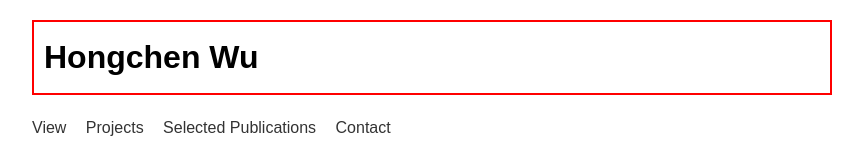
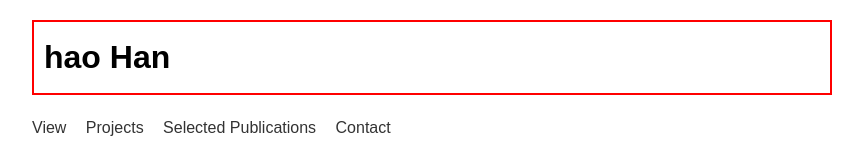
Before and after one commit to haha121382/hanhao, a plain HTML site: page index.html in a window 1280 px wide. Shown: the top 160 px of the page, without its empty margins (208-1071 px from the left). Drawn offline with Linux system fonts and the light colour scheme.

Commit message:
index.html

```diff
--- a/index.html
+++ b/index.html
@@ -54,7 +54,7 @@
 </head>
 <body>
     <div class="name">
-        <h1>Hongchen Wu</h1>
+        <h1>hao Han</h1>
     </div>
 
     <div class="nav">
```
